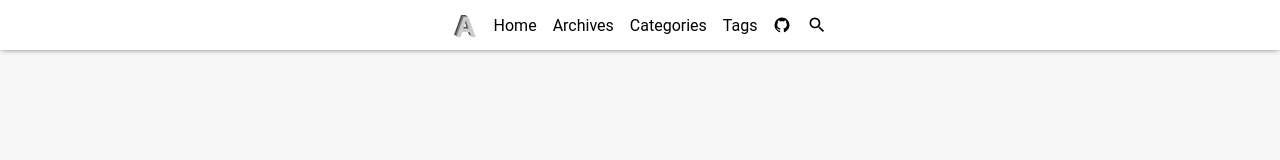
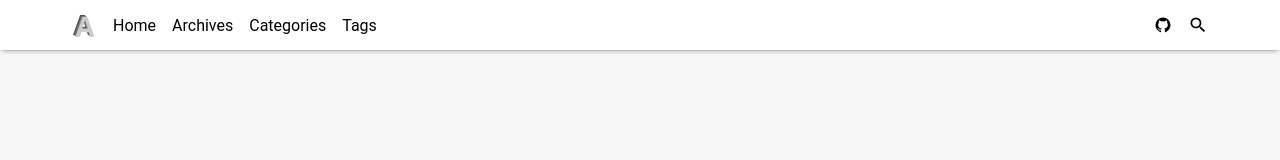
Before and after one commit to a-0vi/a-0vi.github.io, a plain HTML site: page index.html in a window 1280 px wide. Drawn offline with Linux system fonts and the light colour scheme.

Commit message:
fixed spacing issue

```diff
--- a/index.html
+++ b/index.html
@@ -11,12 +11,11 @@
         }
         .header{
             background-color: white;
-            display: flex;
             box-shadow: 0 2px 5px -2px rgba(0,0,0,.5);
         }
         .nav-bar{
             display: flex;
-            max-width: 1200px;
+            max-width: 1152px;
             height: 50px;
             justify-content: space-between;
             margin: 0 auto;
```
